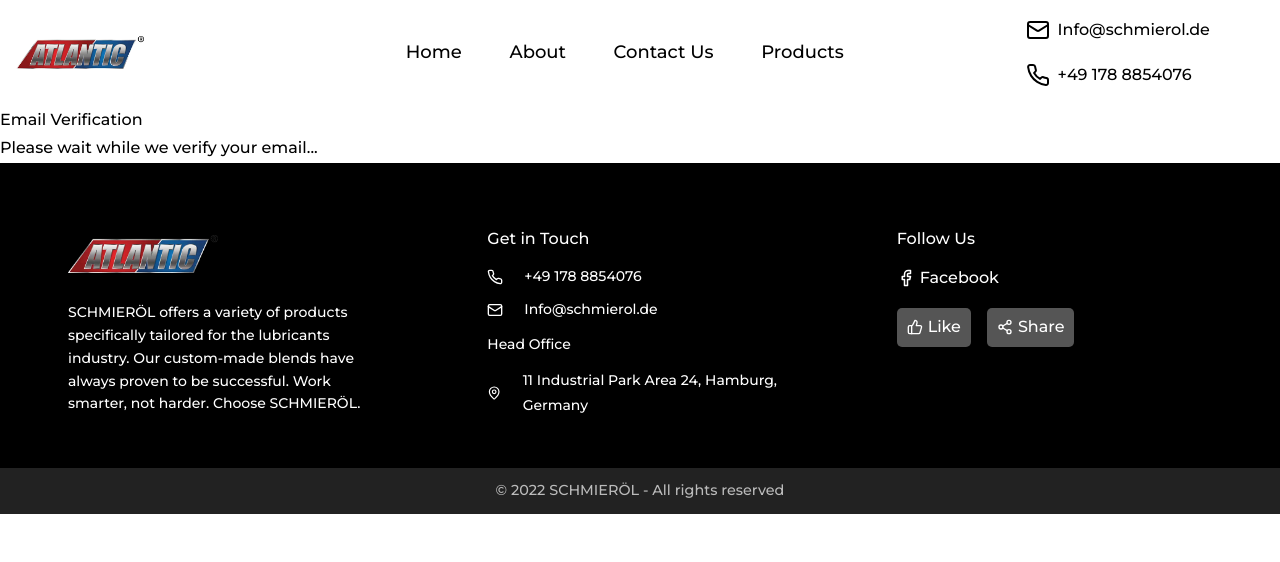
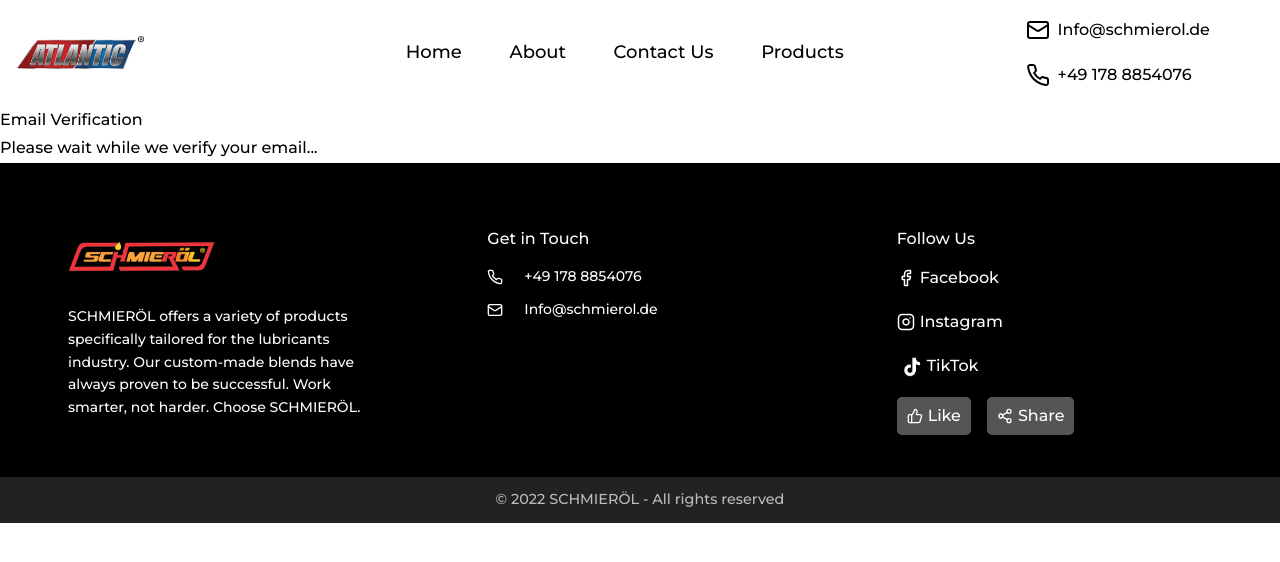
Before and after one commit to cooleo273/atlanticlubes, a React (Create React App) app: page /verify in a window 1280 px wide. Shown: the top 562 px of the page. Built offline with nearby package versions, Linux system fonts and the light colour scheme.

Commit message:
add a tiktok, instagram and facebook icon while deleting the head office

```diff
--- a/src/components/footer/footer.tsx
+++ b/src/components/footer/footer.tsx
@@ -1,6 +1,11 @@
 import React from "react";
-import { Phone, Mail, MapPin, ThumbsUp, Share2, Facebook } from "lucide-react";
-import img from "../../assets/Atlanticlubes-logo.png (1).webp";
+import { Phone, Mail, Facebook, Instagram, ThumbsUp, Share2 } from "lucide-react";
+import img from "../../assets/schmierol.png";
+import tiktok from "../../assets/98ae0507b43479a19a66a7750b26e8f1.png"
+
+const TikTokIcon = () => (
+  <img src={tiktok} alt="tiktok" width={30} height={30} color="white"/>
+);
 
 const Footer: React.FC = () => {
   return (
@@ -10,14 +15,12 @@
         justifyContent: "space-around",
         alignItems: "flex-start",
         flexWrap: "wrap",
-        padding:"2rem 3rem",
-        gap:"4rem"
+        padding: "2rem 3rem",
+        gap: "4rem"
       }}>
         {/* About Us Section */}
         <div style={{ flex: 1, minWidth: "200px", margin: "20px" }}>
-          <a href="https://www.facebook.com/YOUR_FACEBOOK_PAGE" target="_blank" rel="noopener noreferrer">
-            <img src={img} alt="logo" style={{ width: "150px", marginBottom: "10px" }} />
-          </a>
+          <img src={img} alt="Schmieröl Logo" style={{ width: "150px", marginBottom: "10px" }} />
           <p className="text-sm mt-7 leading-relaxed">
             SCHMIERÖL offers a variety of products specifically tailored for the lubricants industry. Our custom-made blends have always proven to be successful.
             Work smarter, not harder. Choose SCHMIERÖL.
@@ -28,20 +31,13 @@
         <div style={{ flex: 1, minWidth: "200px", margin: "10px" }}>
           <h5 style={{ marginBottom: "10px" }}>Get in Touch</h5>
           <ul style={{ listStyle: "none", padding: 0 }} className="text-sm">
-            <li style={{ margin: "8px 0", display:"flex", gap:"1rem", alignItems:"center" }}>
+            <li style={{ margin: "8px 0", display: "flex", gap: "1rem", alignItems: "center" }}>
               <Phone style={{ color: "#fff", marginRight: "5px" }} size={16} />
               <a href="tel:+491788854076" style={{ color: "#fff", textDecoration: "none" }}>+49 178 8854076</a>
             </li>
-            <li style={{ margin: "8px 0", display:"flex", gap:"1rem", alignItems:"center"  }}>
+            <li style={{ margin: "8px 0", display: "flex", gap: "1rem", alignItems: "center" }}>
               <Mail style={{ color: "#fff", marginRight: "5px" }} size={16} />
               <a href="mailto:Info@schmierol.de" style={{ color: "#fff", textDecoration: "none" }}>Info@schmierol.de</a>
-            </li>
-            <h5 style={{ margin: "10px 0" }}>Head Office</h5>
-            <li style={{ margin: "8px 0", display:"flex", gap:"1rem", alignItems:"center"  }}>
-              <MapPin style={{ color: "#fff", marginRight: "5px" }} size={16} />
-              <a href="https://maps.google.com/?q=IndustrialParkArea24,Hamburg,Germany" target="_blank" rel="noopener noreferrer" style={{ color: "#fff", textDecoration: "none" }}>
-                11 Industrial Park Area 24, Hamburg, Germany
-              </a>
             </li>
           </ul>
         </div>
@@ -49,11 +45,17 @@
         {/* Social Media Section */}
         <div style={{ flex: 1, minWidth: "200px", margin: "10px" }}>
           <h5 style={{ marginBottom: "10px" }}>Follow Us</h5>
-          <div style={{ display: "flex", gap: "15px", flexDirection:"column"}}>
-            <a href="https://www.facebook.com/YOUR_FACEBOOK_PAGE" target="_blank" rel="noopener noreferrer" style={{ color: "white", display: "flex", alignItems: "center", textDecoration: "none" }}>
-              <Facebook size={18} style={{ marginRight: "5px", color:"white" }} /> Facebook
+          <div style={{ display: "flex", gap: "15px", flexDirection: "column" }}>
+            <a href="https://www.facebook.com/schmierol.de" target="_blank" rel="noopener noreferrer" style={{ color: "white", display: "flex", alignItems: "center", textDecoration: "none" }}>
+              <Facebook size={18} style={{ marginRight: "5px", color: "white" }} /> Facebook
             </a>
-            <div style={{display:"flex", gap:"1rem"}}>
+            <a href="https://www.instagram.com/schmierol.de" target="_blank" rel="noopener noreferrer" style={{ color: "white", display: "flex", alignItems: "center", textDecoration: "none" }}>
+              <Instagram size={18} style={{ marginRight: "5px", color: "white" }} /> Instagram
+            </a>
+            <a href="https://www.tiktok.com/@schmierol.de" target="_blank" rel="noopener noreferrer" style={{ color: "white", display: "flex", alignItems: "center", textDecoration: "none" }}>
+              <TikTokIcon /> TikTok
+            </a>
+            <div style={{ display: "flex", gap: "1rem" }}>
               <button style={{
                 backgroundColor: "#555", color: "#fff", border: "none", padding: "5px 10px", cursor: "pointer", borderRadius: "5px", display: "flex", alignItems: "center"
               }}>
```
Lines whose indentation alone changed are shown as unchanged.
